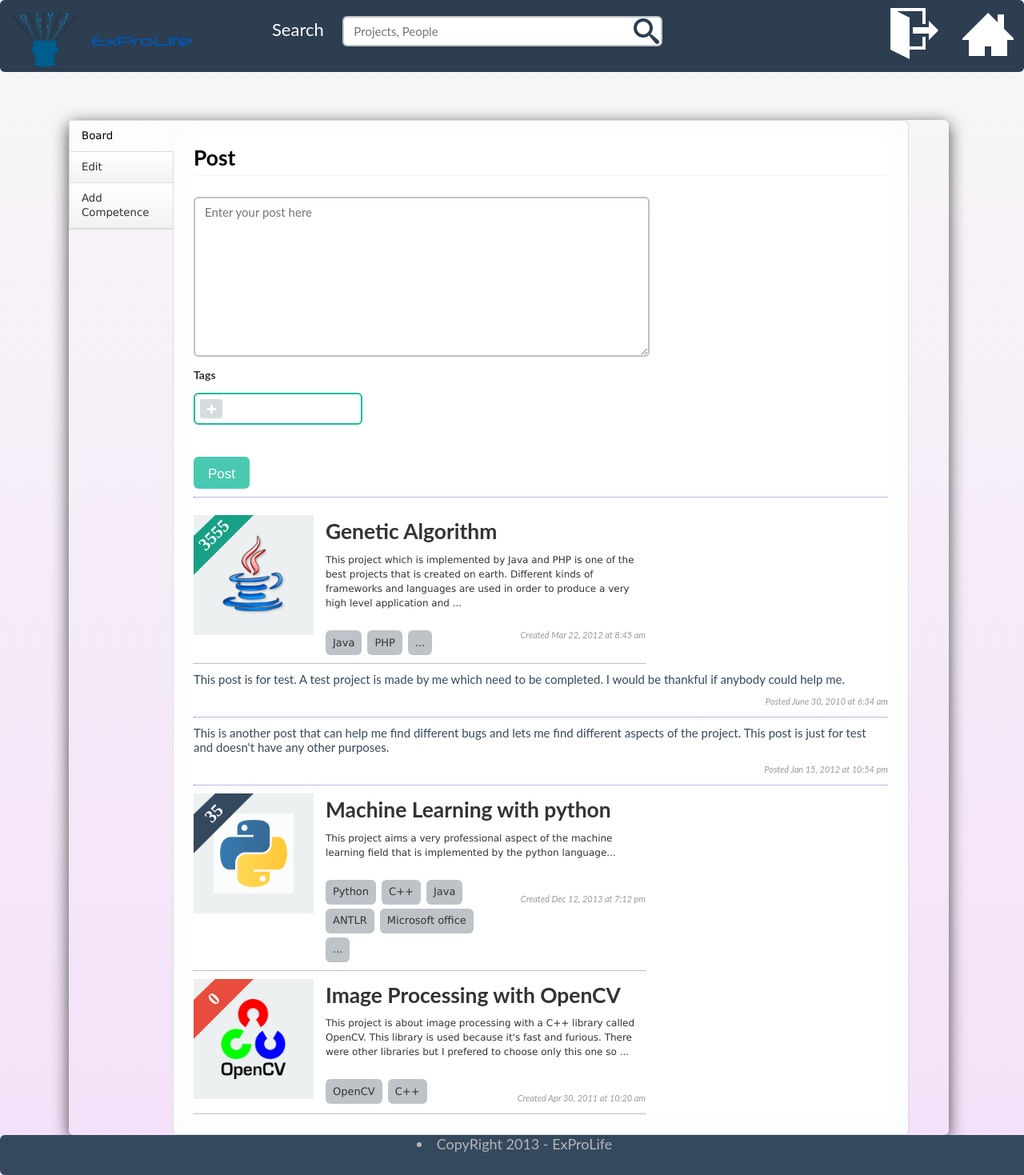
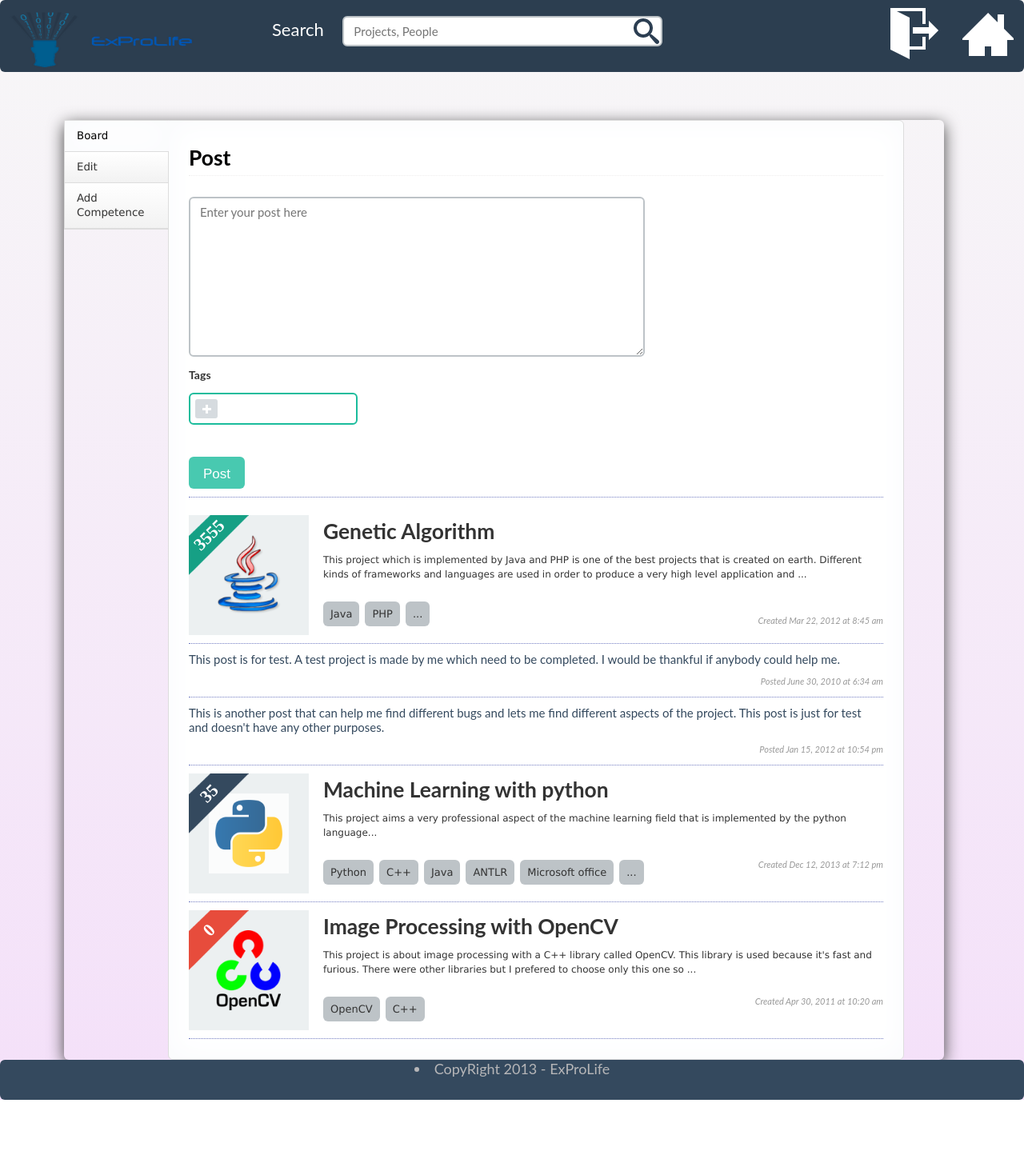
Before and after one commit to DjGroup/exprolife, a Django app: template exprolife/social/templates/social/psychograph.html in a window 1280 px wide. Shown: the whole page at 80% size. After the commit the page ends 1375 px from the top, so only its background shows below. Run offline with Django 3.2, Linux system fonts and the light colour scheme; the template is opened without the code that fills it, so the values that code supplies are empty; a map, chart or similar area stays blank; parts of the project's set-up code (start-up, migrations or seed data) failed here and were passed over; some web fonts are replaced.

Commit message:
Some Corrections on Psychograph.css

```diff
--- a/exprolife/exprolife/settings.py
+++ b/exprolife/exprolife/settings.py
@@ -133,7 +133,7 @@ INSTALLED_APPS = (
     # 'django.contrib.admindocs',
     'social',
     # The following line enable gravatar usage
-    'django_gravatar',
+    #'django_gravatar',
 )
 
 # A sample logging configuration. The only tangible logging
--- a/exprolife/social/static/social/css/psychograph.css
+++ b/exprolife/social/static/social/css/psychograph.css
@@ -7,7 +7,7 @@ body {
   color: #333;
     font-size: 14px;
     line-height: 1.231;
-    width: 1286px;
+    /*width: 1286px;*/
     margin: 0 auto;
     /*height: 100%;*/
 background: #f7f7f7; /* Old browsers */
@@ -58,6 +58,7 @@ a:focus {
     position: fixed;
     width: 100%;
     z-index: 100;
+    left: 0;
 }
 .psychograph-input{
     border: 2px solid #bdc3c7;
@@ -280,7 +281,8 @@ a:focus {
 	background-color:rgba(255, 255, 255, 0.3);
 	width:269px;
 	height:700px;
-	margin-left:80px;
+	/*margin-left:80px;*/
+    left: 80px;
 	top:150px;
 	position:relative;
 	border-radius: 6px;
@@ -664,9 +666,9 @@ a:focus {
 	display: inline-block;
 	border-bottom:1px dotted #727CC2;
 	padding-bottom:10px;
+    width: 100%;
 }
 .project-score{
-	background-color: red;
 	width: 75px;
 	height: 75px;
 	z-index: 1;
@@ -700,7 +702,7 @@ a:focus {
 }
 .project-desc{
 	float: right;
-	width: 400px;
+	width: 700px;
 	min-height: 150px;
 	margin-left: 15px;
 }
@@ -710,7 +712,7 @@ a:focus {
 	font-size: 2.2em;
 }
 .project-tag{
-	width: 225px;
+	width: 500px;
 	margin-top: 20px;
 	float: left;
 }
```
Also changed, not shown: 11 other files.
